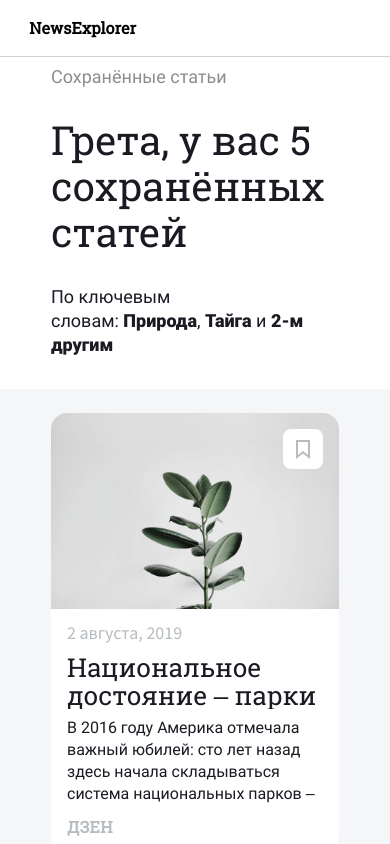
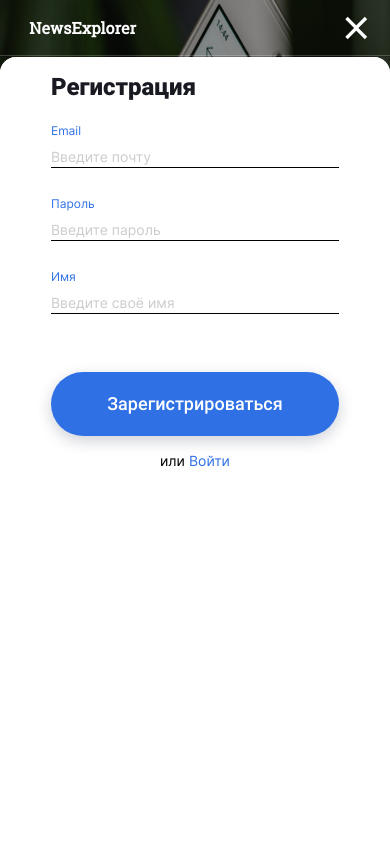
Before and after one commit to Vladimir-art/news-explorer-frontend, a React (Create React App) app: page / in a window 390 px wide. Shown: the top 844 px of the page. Built offline with nearby package versions, Linux system fonts and the light colour scheme.

Commit message:
register-container 320

```diff
--- a/src/blocks/register-container/__button/register-container__button.css
+++ b/src/blocks/register-container/__button/register-container__button.css
@@ -27,3 +27,9 @@
 .register-container__button:active {
   background: #2A65CC;
 }
+
+@media screen and (max-width: 767px) and (min-width: 320px) {
+  .register-container__button {
+    width: 100%;
+  }
+}
--- a/src/blocks/register-container/__close/register-container__close.css
+++ b/src/blocks/register-container/__close/register-container__close.css
@@ -19,3 +19,10 @@
   cursor: pointer;
   opacity: .6;
 }
+
+@media screen and (max-width: 767px) and (min-width: 320px) {
+  .register-container__close {
+    left: 85%;
+    top: -12%;
+  }
+}
--- a/src/blocks/register-container/__info/register-container__info.css
+++ b/src/blocks/register-container/__info/register-container__info.css
@@ -6,3 +6,9 @@
   flex-direction: column;
   border: none;
 }
+
+@media screen and (max-width: 767px) and (min-width: 320px) {
+  .register-container__info {
+    width: 288px;
+  }
+}
--- a/src/blocks/register-container/__text/register-container__text.css
+++ b/src/blocks/register-container/__text/register-container__text.css
@@ -1,7 +1,7 @@
 .register-container__text {
   margin: 30px auto 22px;
   padding: 0;
-  width: 358px;
+  max-width: 358px;
   text-align: left;
 
   font-family: "Roboto", Arial, sans-serif;
@@ -11,3 +11,10 @@
   line-height: 28px;
   color: #1A1B22;
 }
+
+@media screen and (max-width: 767px) and (min-width: 320px) {
+  .register-container__text {
+    width: 288px;
+    margin: 16px auto 22px;
+  }
+}
--- a/src/blocks/register-container/register-container.css
+++ b/src/blocks/register-container/register-container.css
@@ -19,3 +19,10 @@
   box-shadow: 0px 0px 25px rgba(0, 0, 0, 0.15);
   border-radius: 16px;
 }
+
+@media screen and (max-width: 767px) and (min-width: 320px) {
+  .register-container {
+    width: 100%;
+    box-shadow: none;
+  }
+}
--- a/src/blocks/register/register.css
+++ b/src/blocks/register/register.css
@@ -12,3 +12,14 @@
   justify-content: center;
   align-items: center;
 }
+
+@media screen and (max-width: 767px) and (min-width: 320px) {
+  .register {
+    top: 57px;
+    left: 0;
+    background-color: #FFF;
+    border-top-left-radius: 16px;
+    border-top-right-radius: 16px;
+    align-items: flex-start;
+  }
+}
--- a/src/components/App/App.js
+++ b/src/components/App/App.js
@@ -1,8 +1,8 @@
 import React from 'react';
 import Header from '../Header/Header';
-// import Main from '../Main/Main';
-import SavedNews from '../SavedNews/SavedNews';
-// import Register from '../Register/Register';
+import Main from '../Main/Main';
+// import SavedNews from '../SavedNews/SavedNews';
+import Register from '../Register/Register';
 import Footer from '../Footer/Footer';
 // import Login from '../Login/Login';
 
@@ -10,10 +10,10 @@ function App() {
   return (
     <div className="page">
       <Header />
-      {/* <Register /> */}
+      <Register />
       {/* <Login /> */}
-      {/* <Main /> */}
-      <SavedNews />
+      <Main />
+      {/* <SavedNews /> */}
       <Footer />
     </div>
   );
--- a/src/components/Header/Header.js
+++ b/src/components/Header/Header.js
@@ -3,10 +3,10 @@ import Navigation from '../Navigation/Navigation';
 
 function Header() {
   return (
-    <header className="header header__main-background header__main-background_inactive">
+    <header className="header header__main-background ">
       <div className="header__info">
         <div className="header__mobile">
-          <h3 className="header__text header__text_theme-dark">NewsExplorer</h3>
+          <h3 className="header__text ">NewsExplorer</h3>
           <button className="header__button header__button_active"></button>
         </div>
         <div className="header__nav">
```
